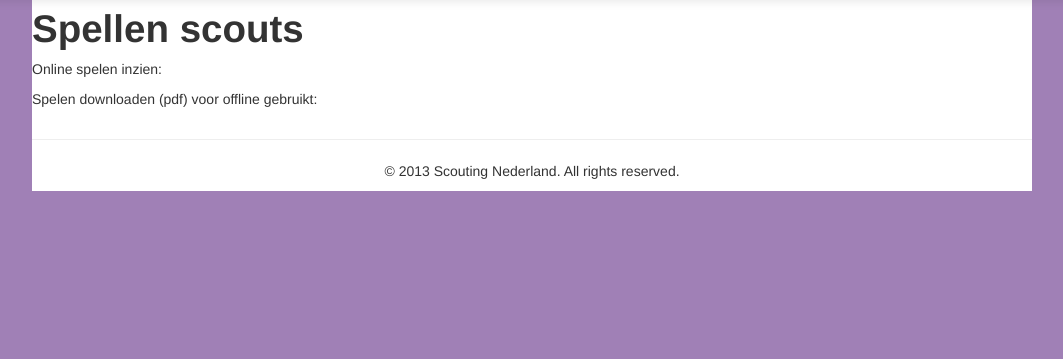
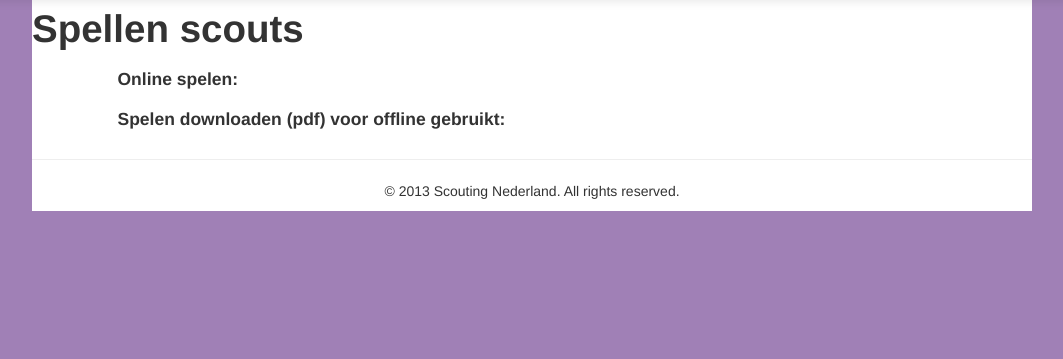
Before and after one commit to sciuro/JOTA-JOTI-programmasite, a CodeIgniter app: page /index.php/spellen/scouts/1 in a window 1280 px wide. Shown: the part 41-400 px from the top of the page, without its empty margins (108-1171 px from the left). Run offline with CodeIgniter, Linux system fonts and the light colour scheme; data that the repository does not hold is empty.

Commit message:
Opkaam keuze opkomstduur en pdf

```diff
--- a/application/views/spellen_keuze_view.php
+++ b/application/views/spellen_keuze_view.php
@@ -5,18 +5,26 @@
 		</div>
 	</header>
 
-	Online spelen inzien:
+	<div class='row-fluid'>
+		<div class='span10 offset1'>
+			<h4>Online spelen:</h4>
 			<ul>
 				<?php foreach ($duur as $opkomsttijd) { ?>
 					<li><a href="<?php echo base_url();?>spellen/<?php echo $speltak;?>/web/<?php echo $opkomsttijd['lengte'];?>">Totale opkomstduur van <?php echo $opkomsttijd['lengte'];?> uur.</a></li>
 				<?php }?>
 			</ul>
+		</div>
+	</div>
 
-	Spelen downloaden (pdf) voor offline gebruikt:
+	<div class='row-fluid'>
+		<div class='span10 offset1'>
+			<h4>Spelen downloaden (pdf) voor offline gebruikt:</h4>
 			<ul>
 				<?php foreach ($duur as $opkomsttijd) { ?>
 					<li><a href="<?php echo base_url();?>spellen/<?php echo $speltak;?>/pdf/<?php echo $opkomsttijd['lengte'];?>">Totale opkomstduur van <?php echo $opkomsttijd['lengte']?> uur.</a></li>
 				<?php }?>
 			</ul>
+		</div>
+	</div>
 
 </div>
```
Lines whose indentation alone changed are shown as unchanged.
